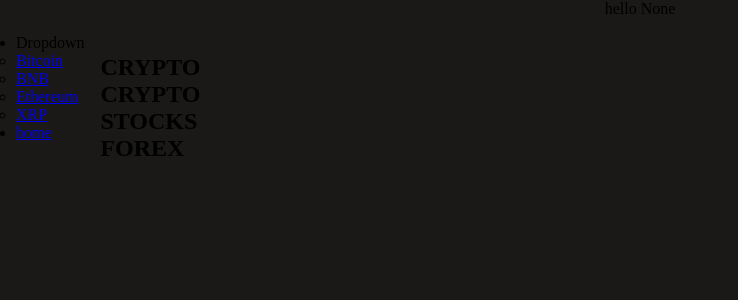
After one commit to panostraf/stock_alerts, a Flask app: page /test in a window 1280 px wide. The commit adds this page. Shown: the top 300 px of the page, without its empty margins (0-738 px from the left). Run offline with Flask 2, Linux system fonts and the light colour scheme.

Commit message:
format figure

```diff
--- a/app/routes.py
+++ b/app/routes.py
@@ -28,6 +28,16 @@ def home():
 
     return render_template("index.html",
                             symbols=symbols["name"])
+
+
+@app.route('/test',methods=['GET','POST'])
+@app.route('/test/<user>')
+def test(user=None):
+    return render_template('testcss.html',user=user)
+
+
+
+
 
 
 @app.route("/results/<symbol>",methods=["GET","POST"])
--- a/app/static/styles/main.css
+++ b/app/static/styles/main.css
@@ -88,7 +88,7 @@ div.chart{
  canvas{
    /* width: 100px;
    height: 100px; */
-   background-color: 1f1d1d;
+   background-color: #1f1d1d;
  }
 
 @media  (max-width : 600px){
--- /dev/null
+++ b/app/static/styles/test.css
@@ -0,0 +1,65 @@
+*{
+    margin:0;
+    padding:0;
+    box-sizing: border-box;
+  }
+
+body{
+    background-color: rgba(24, 23, 21, 0.988);
+}
+
+
+
+/* TITLE at the top of page */
+.title-div{
+    width:500px;
+    margin: 0 auto;
+    text-align: center;
+}
+
+h1 {
+    text-align: center;
+}
+/* ----------------------- */
+
+/* NAVBAR */
+.menu-options{
+    display: inline;
+    float : left;
+    padding:16px
+}
+
+
+
+ul.dropdown-item{
+
+        display: none;
+        position: absolute;
+        background-color: #222020;
+        min-width: 160px;
+        box-shadow: 0px 8px 16px 0px rgba(0,200,0,0.2);
+        padding: 12px 16px;
+        z-index: 1;
+}
+
+
+li.dropdown-btn:hover .dropdown-item {
+        display: block;
+        background-color: #f9f9f9;
+      }
+
+/* /* ul.menu-items{
+    float : left;
+    display:inline
+} */
+
+/* ul.DropDown-list{
+    float : right
+} */ */
+/* ------------------------------ */
+
+/* INTO FOR PRODUCTS */
+/* ------------------------------ */
+
+/* PRODUCTS */
+/* ------------------------------ */
--- /dev/null
+++ b/app/templates/testcss.html
@@ -0,0 +1,65 @@
+<!DOCTYPE html>
+<html lang="en">
+<head>
+    <meta charset="UTF-8">
+    <meta http-equiv="X-UA-Compatible" content="IE=edge">
+    <meta name="viewport" content="width=device-width, initial-scale=1.0">
+    <title>test {{user}}</title>
+    <link rel= "stylesheet" type= "text/css" href= "{{ url_for('static',filename='styles/test.css') }}">
+    <script>
+        setInterval(function() {
+                  window.location.reload();
+                }, 20000);
+    </script>
+</head>
+<body>
+    <nav>
+        <div class="title-div">
+            <h1 class="page title"></h1>hello {{user}}
+        </div>
+        <div class="menu-options">
+            <ul class="menu-items">
+                <li class="dropdown-btn">Dropdown
+                    <ul class="DropDown-list" >
+                        <li><a class="dropdown-subitem" method="post" action="/test" name="ticker" href="/test/panos">Bitcoin</a></li>
+                        <li><a class="dropdown-subitem" method="post" action="/test" name="ticker" href="/test/panos2">BNB</a></li>
+                        <li><a class="dropdown-subitem" method="post" action="/test" name="ticker" href="/test/panos3">Ethereum</a></li>
+                        <li><a class="dropdown-subitem" method="post" action="/test" name="ticker" href="/test/panos51">XRP</a></li>
+                    </ul>
+                </li>
+                    <li><a class="dropdown-item" method="post" action="/test1" name="home" href="/test/panos6">home</a></li>
+
+            </ul>
+        </div>
+
+    </nav>
+
+    <br>
+    <br>
+
+    <div class="intro-container">
+        <h2 id="intro">CRYPTO</h2>
+    </div>
+
+    <div class="product-container">
+        <div class="crypto-container">
+            <h2 class="product-category" id="crypto">CRYPTO</h2>
+        </div>
+
+        <div class="stocks-container">
+            <h2 class="product-category" id="stocks">STOCKS</h2>
+        </div>
+
+        <div class="Forex-container">
+            <h2 class="product-category" id="forex">FOREX</h2>
+        </div>
+
+    </div>
+
+
+
+
+
+
+</body>
+</html>
```
Also changed, not shown: app/templates/results.html (+31 -15 lines).
